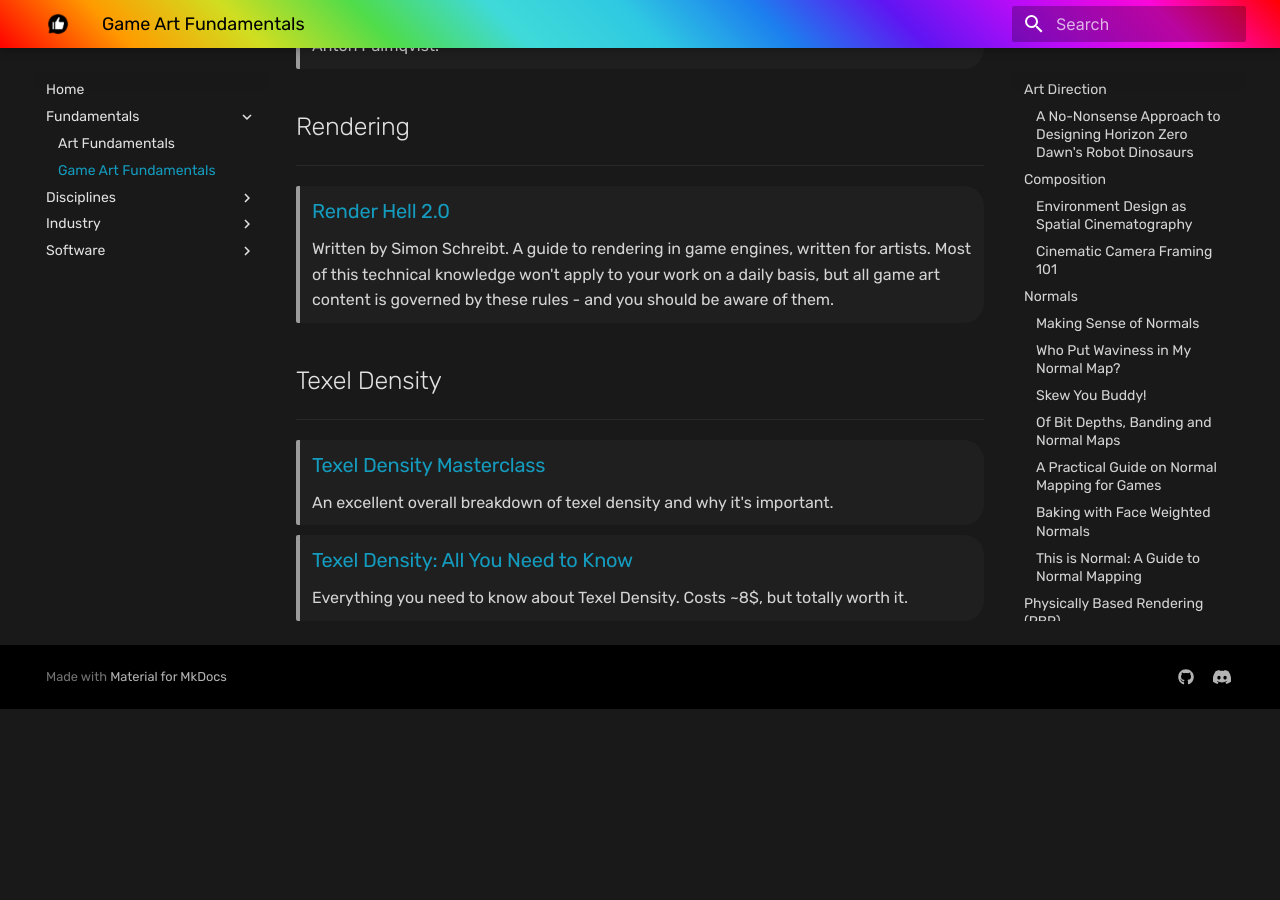
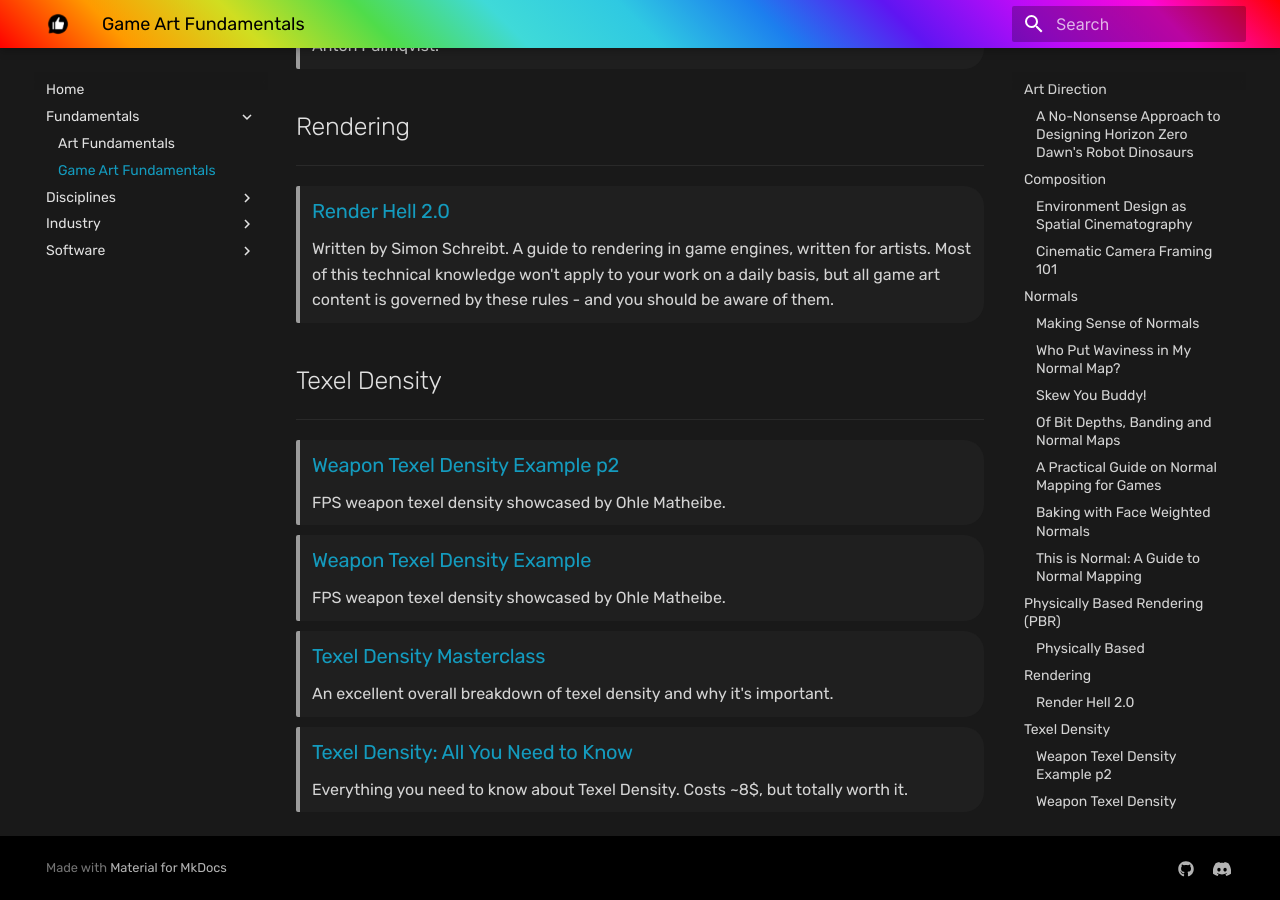
Before and after one commit to Zalek4/Friendly-Feedback-Knowledge-Base, an MkDocs documentation site: the page built from docs/fundamentals/game_art_fundamentals.md, in a window 1280 px wide and 900 px high, scrolled down 2005 px. Built offline with MkDocs 1.6.1 and Material for MkDocs 9.7.7, drawn with Linux system fonts in a browser that asks for light colours; before the commit the page ends 2714 px from its top, so only the background shows below that.

```diff
--- a/docs/fundamentals/game_art_fundamentals.md
+++ b/docs/fundamentals/game_art_fundamentals.md
@@ -78,6 +78,16 @@ Written by Simon Schreibt. A guide to rendering in game engines, written for art
 ## Texel Density
 ___
 
+> ### [Weapon Texel Density Example p2](https://cdn.discordapp.com/attachments/607019459760095232/1295973182012002334/1728711464654.jpg?ex=6728fc54&is=6727aad4&hm=d834b38bff1187da868588c523d046ab8a53295e43dcfbd84204d665afda453d&)
+FPS weapon texel density showcased by Ohle Matheibe.
+<!-- -->
+
+
+> ### [Weapon Texel Density Example](https://cdn.discordapp.com/attachments/607019459760095232/1295973181735305257/1728711464668.jpg?ex=6728fc54&is=6727aad4&hm=d14c6b243d77c9dd979b9c238de72d495b3237955100a9280dc11e13f2320226&)
+FPS weapon texel density showcased by Ohle Matheibe.
+<!-- -->
+
+
 > ### [Texel Density Masterclass](https://www.youtube.com/watch?v=sR1sAWWT2x8)
 An excellent overall breakdown of texel density and why it's important.
 <!-- -->
--- a/mkdocs.yml
+++ b/mkdocs.yml
@@ -60,6 +60,7 @@ nav:
 - Industry:
   - Jobs: industry/jobs.md
 - Software:
+  - Photoshop: software/photoshop.md
   - Blender: software/blender.md
   - Fusion 360: software/fusion_360.md
   - Houdini: software/houdini.md
```
Also changed, not shown: docs/disciplines/design.md (+5 -0 lines), docs/index.md (+1 -1 lines), docs/industry/jobs.md (+5 -0 lines), docs/software/photoshop.md (added, +8 -0 lines), resources_official.json (+25 -0 lines).
